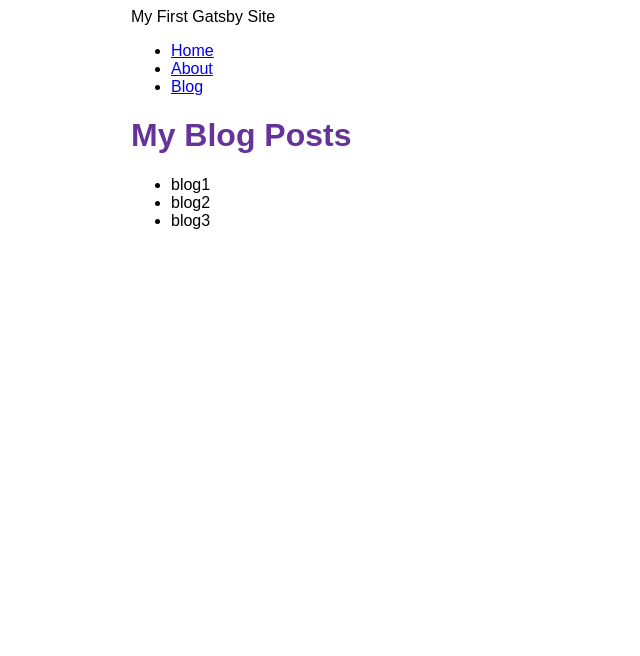
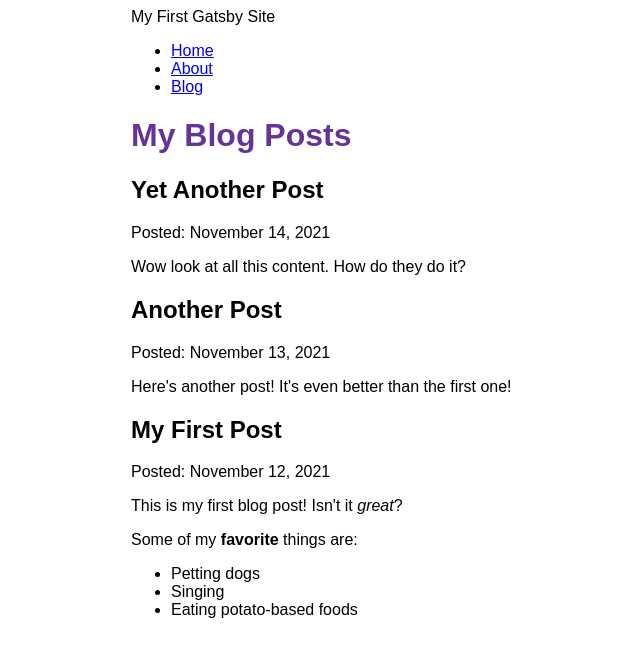
Before and after one commit to valberts/portfolio-website, a Gatsby site: page /blog in a window 1280 px wide. Shown: the whole page, without its empty margins (259-899 px from the left). Built offline with nearby package versions, Linux system fonts and the light colour scheme; Gatsby itself is replaced by a stand-in of ours.

Commit message:
Finished Gatsby Tutorial Part 5

```diff
--- a/blog/blog1.mdx
+++ b/blog/blog1.mdx
@@ -0,0 +1,12 @@
+---
+title: "My First Post"
+date: "2021-11-12"
+---
+
+This is my first blog post! Isn't it *great*?
+
+Some of my **favorite** things are:
+
+* Petting dogs
+* Singing
+* Eating potato-based foods
--- a/blog/blog2.mdx
+++ b/blog/blog2.mdx
@@ -0,0 +1,6 @@
+---
+title: "Another Post"
+date: "2021-11-13"
+---
+
+Here's another post! It's even better than the first one!
--- a/blog/blog3.mdx
+++ b/blog/blog3.mdx
@@ -0,0 +1,6 @@
+---
+title: "Yet Another Post"
+date: "2021-11-14"
+---
+
+Wow look at all this content. How do they do it?
--- a/gatsby-config.js
+++ b/gatsby-config.js
@@ -13,5 +13,20 @@
         path: `${__dirname}/blog`,
       }
     },
+    {
+      resolve: `gatsby-plugin-mdx`,
+      options: {
+        gatsbyRemarkPlugins: [
+          {
+            resolve: `gatsby-remark-images`,
+            options: {
+              maxWidth: 500,
+            },
+          },
+          "gatsby-remark-prismjs",
+          "gatsby-remark-autolink-headers",
+        ],
+      },
+    },
   ],
 };
--- a/package.json
+++ b/package.json
@@ -15,9 +15,15 @@
     "clean": "gatsby clean"
   },
   "dependencies": {
+    "@mdx-js/mdx": "^1.6.22",
+    "@mdx-js/react": "^1.6.22",
     "gatsby": "^4.1.3",
     "gatsby-plugin-image": "^2.1.2",
+    "gatsby-plugin-mdx": "^3.1.3",
     "gatsby-plugin-sharp": "^4.1.3",
+    "gatsby-remark-autolink-headers": "^5.1.1",
+    "gatsby-remark-images": "^6.1.3",
+    "gatsby-remark-prismjs": "^6.1.0",
     "gatsby-source-filesystem": "^4.1.2",
     "react": "^17.0.1",
     "react-dom": "^17.0.1"
--- a/src/pages/blog.js
+++ b/src/pages/blog.js
@@ -1,28 +1,36 @@
 import * as React from 'react';
 import Layout from '../components/layout';
 import { graphql } from 'gatsby';
+import { MDXRenderer } from 'gatsby-plugin-mdx';
 
 const BlogPage = ({ data }) => {
   return (
     <Layout pageTitle="My Blog Posts">
-      <ul>
-        {
-          data.allFile.nodes.map(node => (
-            <li key={node.name}>
-              {node.name}
-            </li>
-          ))
-        }
-      </ul>
+      {
+        data.allMdx.nodes.map((node) => (
+          <article key={node.id}>
+            <h2>{node.frontmatter.title}</h2>
+            <p>Posted: {node.frontmatter.date}</p>
+            <MDXRenderer>
+              {node.body}
+            </MDXRenderer>
+          </article>
+        ))
+      }
     </Layout>
   )
 }
 
 export const query = graphql`
   query {
-    allFile {
+    allMdx(sort: {fields: frontmatter___date, order: DESC}) {
       nodes {
-        name
+        frontmatter {
+          date(formatString: "MMMM D, YYYY")
+          title
+        }
+        id
+        body
       }
     }
   }
```
Also changed, not shown: 1 other file.
